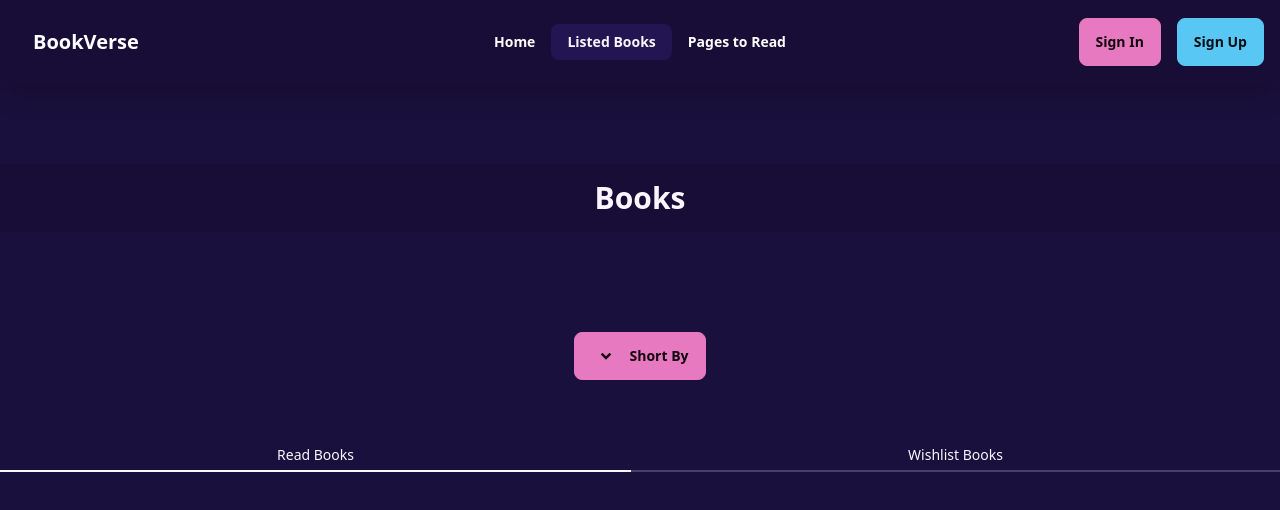
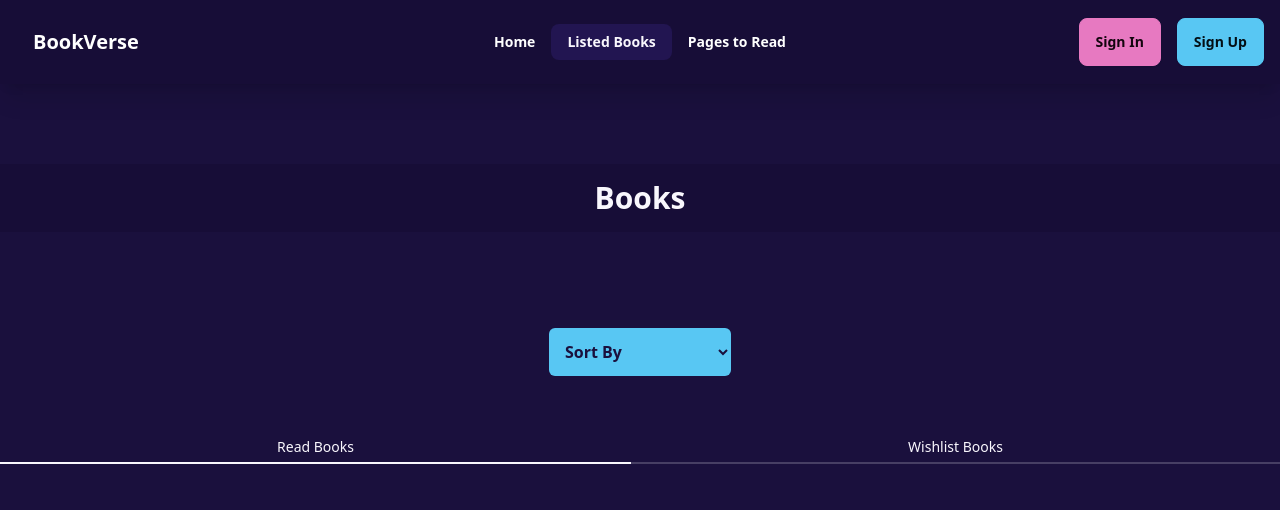
Before and after one commit to mhmitas/a8-book-vibe, a React (Vite) app: page /listedBooks in a window 1280 px wide. Shown: the top 510 px of the page. Built offline with nearby package versions, Linux system fonts and the light colour scheme.

Commit message:
start with sort by

```diff
--- a/src/components/listed-books/ListedBooks.jsx
+++ b/src/components/listed-books/ListedBooks.jsx
@@ -1,23 +1,34 @@
-import React, { useState } from 'react';
+import React, { useEffect, useState } from 'react';
 import { Link, NavLink, Outlet } from 'react-router-dom';
-import { RiArrowDropDownLine } from "react-icons/ri";
+import { getReadBooksFromLocalStorage } from '../../utils/local-storage';
 
 const ListedBooks = () => {
 
     const [index, setIndex] = useState(0)
 
+    // control short by-->
+    // load read books
+    const [books, setBooks] = useState([])
+    useEffect(() => {
+        const readBooks = getReadBooksFromLocalStorage()
+        setBooks(readBooks)
+    }, [])
+    console.log(books)
+
+
+    // ---------->>
+
+
     return (
         <div>
             <h1 className='text-3xl font-bold text-center mt-20 mb-10 bg-base-200 p-4'>Books</h1>
             <div className="text-center mt-20 mb-10 p-4">
-                <div className="dropdown dropdown-bottom">
-                    <div tabIndex={0} role="button" className="btn btn-primary m-1">< RiArrowDropDownLine className='text-3xl' />Short By</div>
-                    <ul tabIndex={0} className="dropdown-content z-[1] menu p-2 shadow bg-base-200 rounded-box w-52">
-                        <li><a>Rating</a></li>
-                        <li><a>Number of pages</a></li>
-                        <li><a>Publisher year</a></li>
-                    </ul>
-                </div>
+                <select name="SortBy" className='p-3 bg-secondary text-base-100 font-semibold rounded-md' id="SortBy">
+                    <option value="Sort By">Sort By</option>
+                    <option value="Rating">Rating</option>
+                    <option value="Number of pages">Number of pages</option>
+                    <option value="Publisher year">Publisher year</option>
+                </select>
             </div>
             <div role="tablist" className="tabs tabs-bordered my-8">
                 <Link
--- a/src/components/listed-books/ReadBooks.jsx
+++ b/src/components/listed-books/ReadBooks.jsx
@@ -1,16 +1,30 @@
 import React, { useEffect, useState } from 'react';
 import BooklistCard from './BooklistCard';
 import { getReadBooksFromLocalStorage } from '../../utils/local-storage';
+import { sortByDesendingOrder } from '../../utils/sortByDecendingOrder';
 
 const ReadBooks = () => {
+    const [books, setBooks] = useState([])
+    useEffect(() => {
+        const readBooks = getReadBooksFromLocalStorage()
+        setBooks(readBooks)
+    }, [])
 
-    const readBooks = getReadBooksFromLocalStorage()
-    console.log(readBooks)
+
+    // const handleSort = (param) => {
+    //     const readBooks = [...books]
+    //     console.log(readBooks)
+    //     readBooks.sort((a, b) => b[`${param}`] - a[`${param}`])
+    //     setBooks(readBooks)
+    // }
+
+
 
     return (
         <div className='flex flex-col gap-8'>
+            {/* <button onClick={() => handleSort('rating')} className='btn'>sort</button> */}
             {
-                readBooks.map(book => <BooklistCard key={book.bookId} book={book}></BooklistCard>)
+                books.map(book => <BooklistCard key={book.bookId} book={book}></BooklistCard>)
             }
         </div>
     );
--- /dev/null
+++ b/src/utils/sortByDecendingOrder.js
@@ -0,0 +1,7 @@
+//points.sort(function(a, b){return a - b});
+// this function takes array ob objects(Books)
+function sortByDesendingOrder(books) {
+    return books.sort((a, b) => b.rating - a.rating)
+}
+
+export { sortByDesendingOrder }
```
